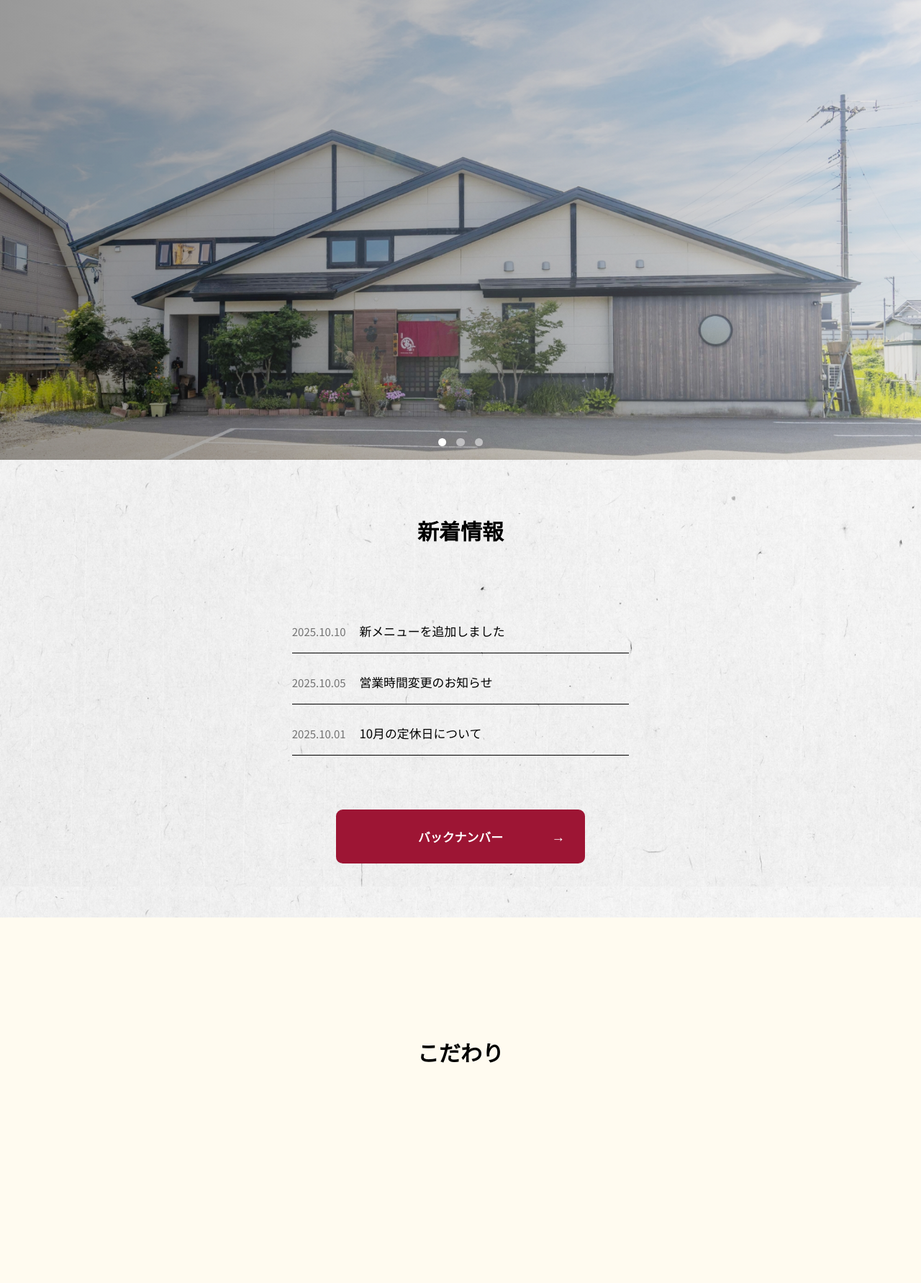
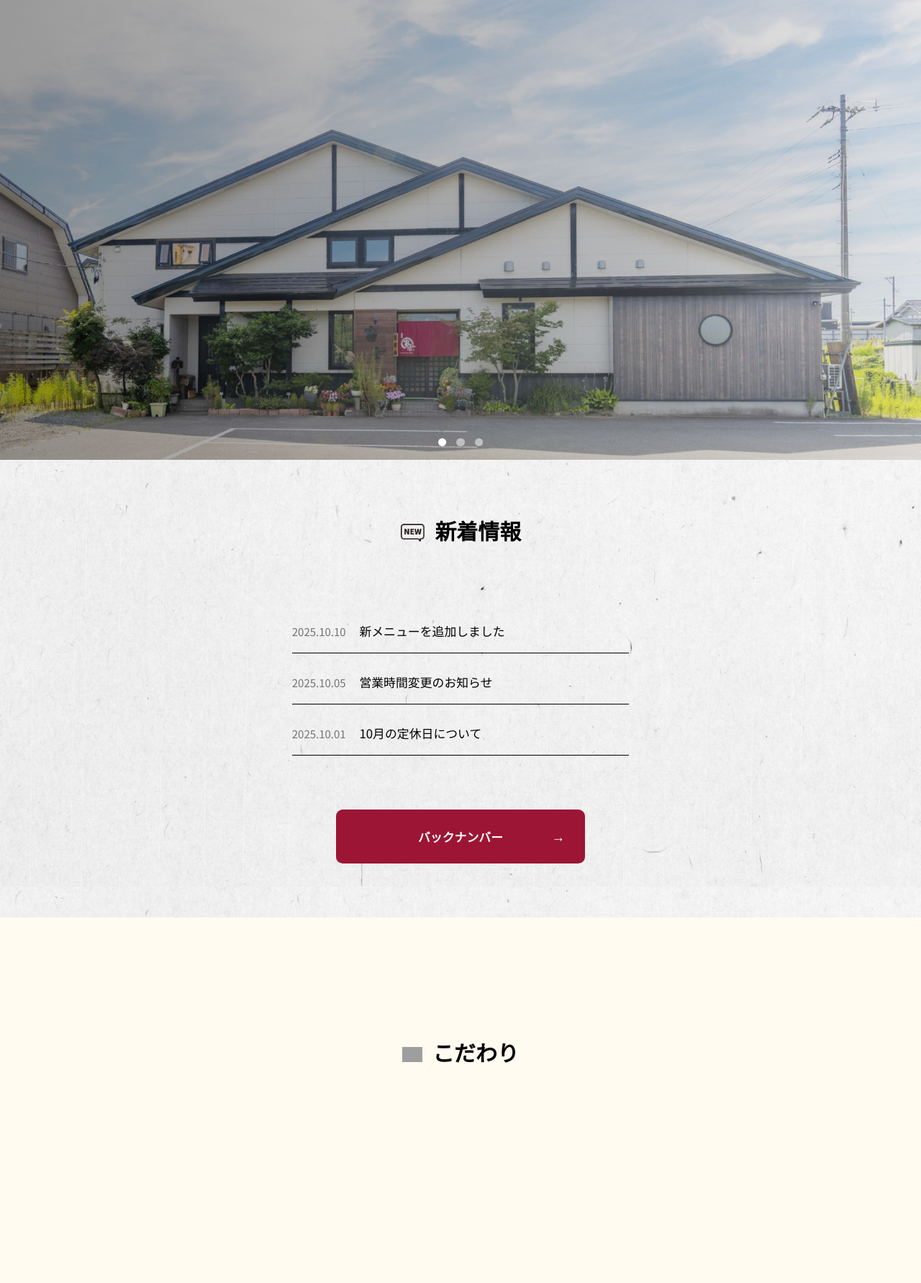
Before and after one commit to kato-t-web/fuji202510, a PHP site: page / in a window 1280 px wide. Shown: the part 76-1859 px from the top of the page at 72% size. Run offline with PHP 8.4, Linux system fonts and the light colour scheme; grey boxes are pictures that could not be loaded.

Commit message:
Add new styles for section titles in style.css
- Introduced flexbox layout for images to enhance alignment
- Added background images for section titles in news and concept sections
- Improved spacing and layout consistency

```diff
--- a/style.css
+++ b/style.css
@@ -633,6 +633,32 @@ img {
     color: #000;
     text-align: center;
     margin-bottom: 11.5rem;
+    display: flex;
+    align-items: center;
+    justify-content: center;
+    gap: 1.5rem;
+}
+
+.l-news .c-section-title::before {
+    content: '';
+    display: block;
+    width: 3.7rem;
+    height: 2.7rem;
+    background-image: url('assets/images/icon_news.png');
+    background-size: contain;
+    background-repeat: no-repeat;
+    background-position: center;
+}
+
+.l-concept .c-section-title::before {
+    content: '';
+    display: block;
+    width: 3rem;
+    height: 3.4rem;
+    background-image: url('assets/images/img_concept.png');
+    background-size: contain;
+    background-repeat: no-repeat;
+    background-position: center;
 }
 
 .c-news {
```
Also changed, not shown: assets/images/icon_concept.png (added).
